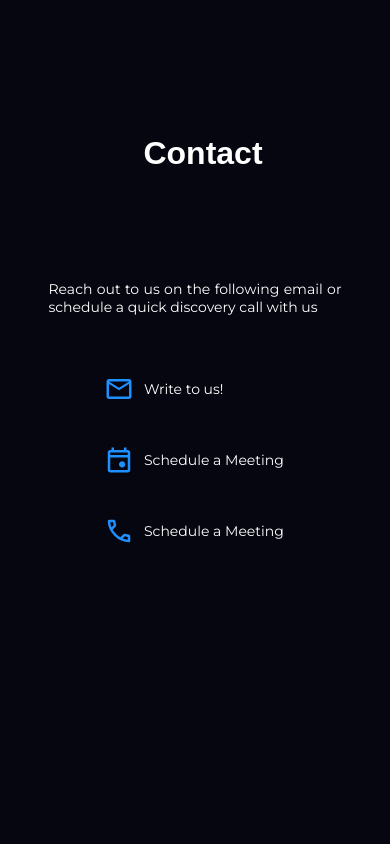
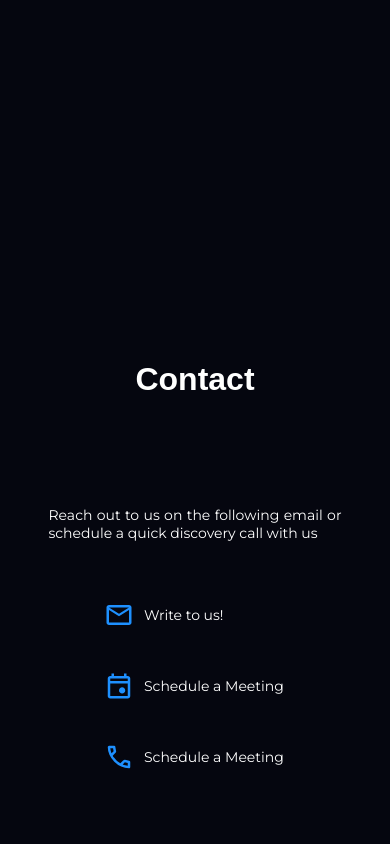
Before and after one commit to ismail-ahmad/Design-Gravitas, a plain HTML site: page index.html in a window 390 px wide. Shown: the part 3220-4064 px from the top of the page. Drawn offline with Linux system fonts and the light colour scheme; a web font is replaced by a local one.

Commit message:
Fixing contact layout

```diff
--- a/index.html
+++ b/index.html
@@ -161,21 +161,17 @@
 
     /* Common contact us section styles ends here */
 
-    section.contact-section{
+    .contact-section{
         display: flex;
         flex-flow: column nowrap;
-        justify-content: flex-start;
-        align-items: flex-start;
-        padding: 0 16px;
         gap: 100px;
-        height: calc(100vh - 49px);
     }
-    section.contact-section .contact-heading{
+    .contact-section .contact-heading{
         text-align: center;
         font-size: var(--h1-font-size);
         width: 100%;
     }
-    section.contact-section .contact-container{
+    .contact-section .contact-container{
         width: calc(100vw - 32px);
         display: flex;
         flex-flow: column nowrap;
@@ -188,7 +184,7 @@
         width: 100%;
         gap: 25px;
     }
-    section.contact-section p{
+    .contact-section p{
         text-align: left;
         font-family: var(--body-text);
         font-size: var(--body-font-size);
@@ -346,7 +342,7 @@
       height: calc(100vh - 160px);
     }
     .services .last-service-container{
-      height: 95vh;
+      height: 100vh;
     }
 /* Ending body hero styles here */
     /* footer styles for mobile starts here */
@@ -360,30 +356,20 @@
     /* Contact-us styles */
 
     section.contact-section{
-        display: flex;
-        flex-flow: column nowrap;
-        justify-content: flex-start;
-        align-items: flex-start;
-        padding: 0 16px;
-        gap: 100px;
-        height: calc(100vh - 49px);
+        padding: 16px 0 0 0;
+        justify-content: center;
+        height: calc(100vh - 65px);
+        min-height: 400px;
     }
     section.contact-section .contact-heading{
-        text-align: center;
-        margin: 8px;
-        font-size: var(--h1-font-size);
-        width: 100%;
+        margin: 8px 0;
     }
     section.contact-section .contact-container{
         width: calc(100vw/12*10 - 32px);
-        display: flex;
+        justify-content: flex-start;
         align-self: center;
-        flex-flow: column nowrap;
-        gap: 50px;
     }
     .contact-button-container{
-        display: flex;
-        flex-flow: column nowrap;
         justify-content: space-evenly;
         width: 100%;
         gap: 25px;
--- a/styles/tablet-styles.css
+++ b/styles/tablet-styles.css
@@ -144,6 +144,7 @@
    section.contact-section{
     min-height: 200px;
     height: calc(100vh - 49px);
+    justify-content: center;
 }
 
 .contact-button-container{
```
